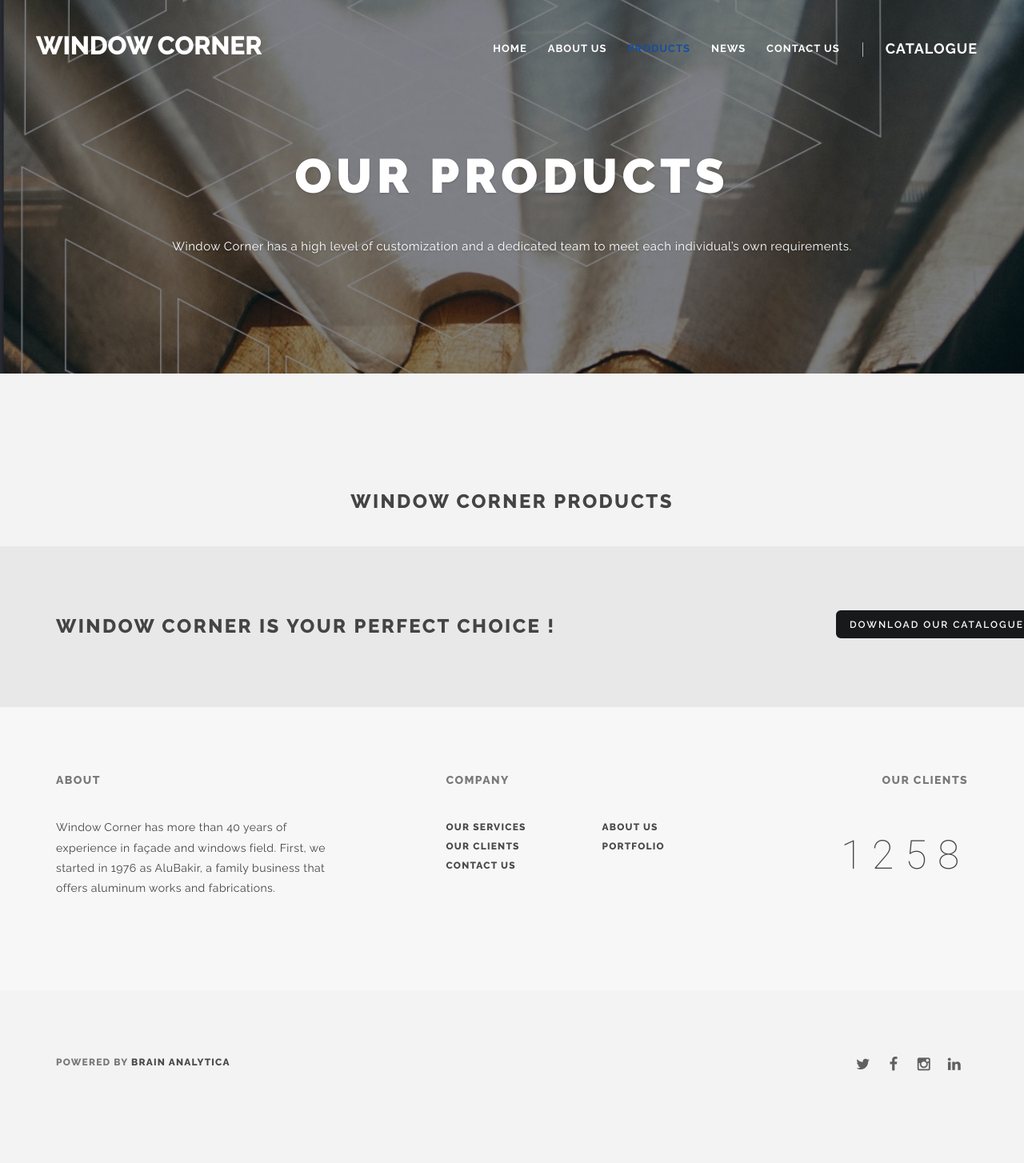
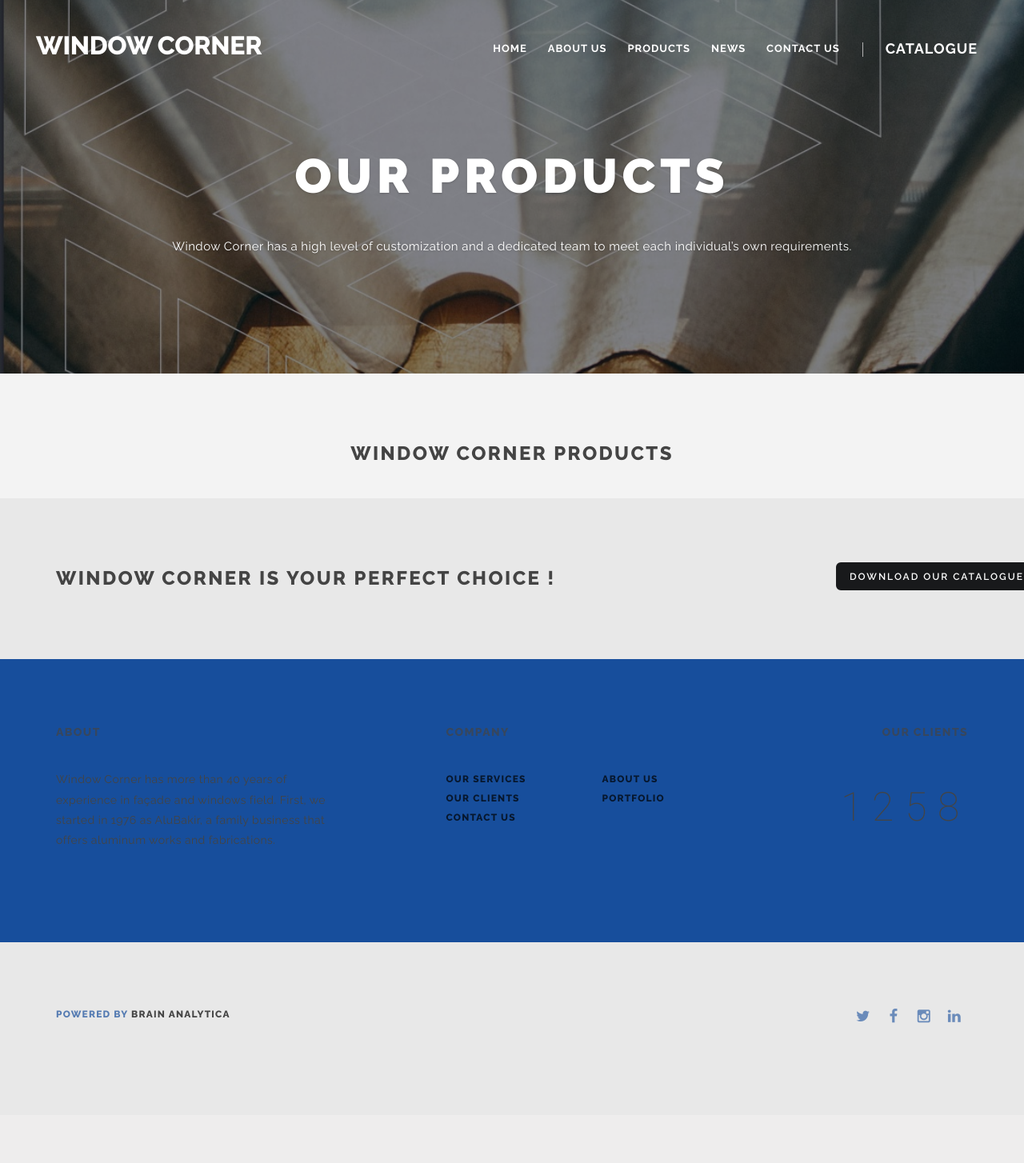
Before and after one commit to ma7aziz/window-corner, a Django app: page /products in a window 1280 px wide. Shown: the whole page at 80% size. After the commit the page ends 1279 px from the top, so only its background shows below. Run offline with Django 3.2, Linux system fonts and the light colour scheme; data that the repository does not hold is empty; some libraries are stand-ins or nearby versions.

Commit message:
colors , navbar, footer

```diff
--- a/templates/base.html
+++ b/templates/base.html
@@ -81,7 +81,7 @@
     {% block content %}
     {% endblock %}
     <!-- Footer Section-->
-    <section class="section-small footer bg-gray">
+    <section class="section-small footer bg-blue">
         <div class="container">
             <div class="row">
                 <div class="col-sm-4">
@@ -131,7 +131,7 @@
             </div>
         </div>
     </div> -->
-    <section class="section-small footer">
+    <section class="section-small footer bg-gray2" style="color:#174E9C">
         <div class="container">
             <div class="row">
                 <div class="col-sm-4">
@@ -143,13 +143,14 @@
                 </div>
                 <div class="col-sm-3 col-sm-offset-1 text-right">
                     <ul class="list-inline">
-                        <li><a href="/"><i class="fa fa-twitter fa-fw fa-lg"></i></a></li>
+                        <li><a href="/"><i class="fa fa-twitter fa-fw fa-lg" style="color: #174E9C;"></i></a></li>
                         <li><a href="https://facebook.com/window-corner" target="_blank"><i
-                                    class="fa fa-facebook fa-fw fa-lg"></i></a></li>
-                        <li><a href="https://instagram.com/window-corner"><i
-                                    class="fa fa-instagram fa-fw fa-lg"></i></a>
+                                    class="fa fa-facebook fa-fw fa-lg" style="color: #174E9C;"></i></a></li>
+                        <li><a href="https://instagram.com/window-corner"><i class="fa fa-instagram fa-fw fa-lg"
+                                    style="color: #174E9C;"></i></a>
                         </li>
-                        <li><a href="/"><i class="fa fa-linkedin fa-fw fa-lg"></i></a></li>
+                        <li><a href="/"><i class="fa fa-linkedin fa-fw fa-lg" style="color: #174E9C;"></i></a></li>
+                        <!-- <li><a href="/"><i class="fas fa-phone-alt fa-lg" style="color: #174E9c"></i></a></li> -->
                     </ul>
                 </div>
             </div>
--- a/wincon/static/css/universal_ver1.css
+++ b/wincon/static/css/universal_ver1.css
@@ -224,8 +224,8 @@
 section, .section {
   position: relative;
   z-index: 992;
-  padding-top: 140px;
-  padding-bottom: 140px;
+  padding-top: 80px;
+  padding-bottom: 80px;
   background-color: #F3F3F3; }
 
 .section-small {
@@ -303,6 +303,12 @@
   border: 2px solid #18191B;
   background-color: #18191B;
   color: #fff !important; }
+
+  .btn-blue {
+    border: 2px solid #174E9C;
+  background-color: #174E9C;
+  color: #fff !important;
+  }
 
 .btn-universal {
   border: 2px solid #789;
@@ -403,7 +409,11 @@
     background-color: #fff;
     border-bottom: 1px solid #eee; }
   .navbar-custom.top-nav-collapse a {
-    color: #000; }
+    color: #174E9C;
+   }
+   .navbar-custom.top-nav-collapse a:hover{
+     color:#ccc !important;
+   }
   .navbar-custom.top-nav-collapse .navbar-brand {
     font-size: 22px;
     padding-top: 16px; }
@@ -476,10 +486,14 @@
 .navbar-custom .nav li.active {
   outline: 0;
   background-color: transparent !important; }
-  .navbar-custom .nav li.active a {
-    color: #174E9C !important; }
+
+  /* .navbar-custom .nav li.active a {
+    color: #174E9C !important; } */
     .navbar-custom .nav li.active a:hover {
       color: #789; }
+
+      .navbar-custom .nav li a:hover {
+        color: #174E9C; }
 
 .dropdown-menu {
   background-color: rgba(255, 255, 255, 0.97);
@@ -852,7 +866,9 @@
 
 .bg-gray2 {
   background-color: #E8E8E8; }
-
+.bg-blue {
+  background-color : #174E9C;
+}
 .bg-transparent {
   background-color: transparent; }
 
```
Also changed, not shown: templates/core/index.html (+16 -76 lines).
